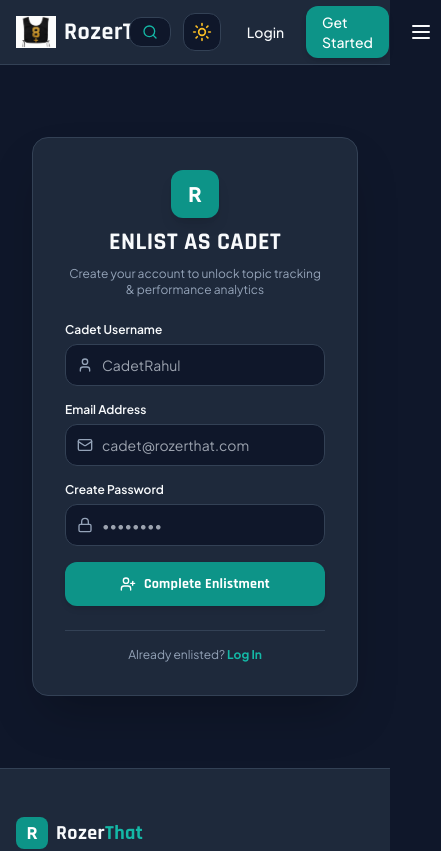
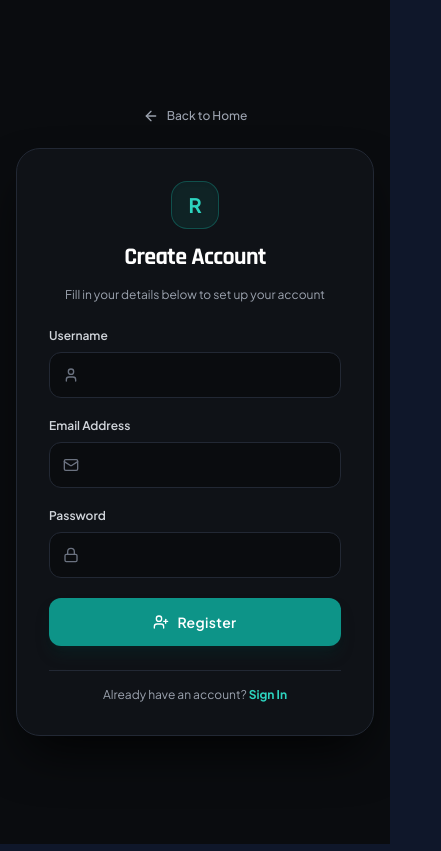
Before and after one commit to VCM-5105/Rozer_That, a React (Vite) app in the folder frontend/: page /register in a window 390 px wide. Shown: the top 851 px of the page, 441 px wide, since content can reach past the window. Built offline with nearby package versions, Linux system fonts and the light colour scheme; no server answers.

Commit message:
fixed login and register

```diff
--- a/frontend/src/App.jsx
+++ b/frontend/src/App.jsx
@@ -1,5 +1,5 @@
 import React, { useState } from 'react';
-import { BrowserRouter as Router, Routes, Route, Navigate } from 'react-router-dom';
+import { BrowserRouter as Router, Routes, Route, Navigate, useLocation } from 'react-router-dom';
 import { ThemeProvider } from './context/ThemeContext';
 import { AuthProvider, useAuth } from './context/AuthContext';
 import { GuestGuardProvider } from './context/GuestGuardContext';
@@ -27,7 +27,7 @@ import AdminDashboard from './pages/AdminDashboard';
 
 const ProtectedRoute = ({ children }) => {
   const { isAuthenticated, loading } = useAuth();
-  if (loading) return <div className="py-16 text-center">Verifying Cadet Identity...</div>;
+  if (loading) return <div className="py-16 text-center">Verifying Identity...</div>;
   if (!isAuthenticated) return <Navigate to="/login" replace />;
   return children;
 };
@@ -42,6 +42,23 @@ const AdminRoute = ({ children }) => {
 
 const AppContent = () => {
   const [searchOpen, setSearchOpen] = useState(false);
+  const location = useLocation();
+
+  const isAuthPage = ['/login', '/register', '/forgot-password'].includes(location.pathname);
+
+  if (isAuthPage) {
+    return (
+      <div className="min-h-screen w-full bg-[#0a0c0f] text-white flex flex-col justify-center items-center p-4">
+        <main className="w-full max-w-md">
+          <Routes>
+            <Route path="/login" element={<Login />} />
+            <Route path="/register" element={<Register />} />
+            <Route path="/forgot-password" element={<ForgotPassword />} />
+          </Routes>
+        </main>
+      </div>
+    );
+  }
 
   return (
     <div className="min-h-screen flex flex-col bg-[var(--bg-primary)] text-[var(--text-primary)] transition-colors duration-300">
@@ -54,9 +71,6 @@ const AppContent = () => {
         <main className="flex-1 min-w-0">
           <Routes>
             <Route path="/" element={<Home onOpenSearch={() => setSearchOpen(true)} />} />
-            <Route path="/login" element={<Login />} />
-            <Route path="/register" element={<Register />} />
-            <Route path="/forgot-password" element={<ForgotPassword />} />
             <Route path="/dashboard" element={<ProtectedRoute><Dashboard /></ProtectedRoute>} />
             <Route path="/sheets" element={<Sheets />} />
             <Route path="/sheets/:slug" element={<SheetDetail />} />
--- a/frontend/src/components/common/GuestGuardModal.jsx
+++ b/frontend/src/components/common/GuestGuardModal.jsx
@@ -29,12 +29,12 @@ const GuestGuardModal = () => {
             <ShieldAlert className="w-8 h-8" />
           </div>
 
-          <h3 className="text-xl font-bold text-[var(--text-primary)] mb-2 military-font uppercase tracking-wider">
-            Cadet Authentication Required
+          <h3 className="text-xl font-bold text-[var(--text-primary)] mb-2 uppercase tracking-wider">
+            Authentication Required
           </h3>
 
           <p className="text-sm text-[var(--text-secondary)] mb-6">
-            Guest cadets can read study sheets and articles freely. However, to <span className="font-semibold text-teal-500">{actionName || 'access personal tracking'}</span>, please log in or create a student account.
+            Guest users can read study sheets and articles freely. However, to <span className="font-semibold text-teal-500">{actionName || 'access personal tracking'}</span>, please log in or create an account.
           </p>
 
           <div className="flex flex-col gap-3">
--- a/frontend/src/components/quiz/QuizPlayer.jsx
+++ b/frontend/src/components/quiz/QuizPlayer.jsx
@@ -190,8 +190,8 @@ const QuizPlayer = ({ quizId, onBack }) => {
             <div className="w-16 h-16 mx-auto mb-4 rounded-full bg-teal-500/10 border border-teal-500/30 flex items-center justify-center text-teal-400">
               <Award className="w-10 h-10" />
             </div>
-            <h3 className="text-2xl font-extrabold text-[var(--text-primary)] military-font uppercase mb-1">
-              Quiz Completed Cadet!
+            <h3 className="text-2xl font-extrabold text-[var(--text-primary)] uppercase mb-1">
+              Quiz Completed!
             </h3>
             <p className="text-sm text-[var(--text-secondary)] mb-6">Here is your performance breakdown</p>
 
--- a/frontend/src/context/AuthContext.jsx
+++ b/frontend/src/context/AuthContext.jsx
@@ -51,8 +51,8 @@ export const AuthProvider = ({ children }) => {
     return res.data;
   };
 
-  const register = async (username, email, password) => {
-    const res = await API.post('/auth/register', { username, email, password });
+  const register = async (registrationData) => {
+    const res = await API.post('/auth/register', registrationData);
     const payload = res.data?.data || res.data;
     const { accessToken, refreshToken, user: userData } = payload;
 
--- a/frontend/src/pages/ForgotPassword.jsx
+++ b/frontend/src/pages/ForgotPassword.jsx
@@ -1,6 +1,6 @@
 import React, { useState } from 'react';
 import { Link } from 'react-router-dom';
-import { Mail, CheckCircle2, ShieldAlert } from 'lucide-react';
+import { Mail, CheckCircle2, AlertCircle, ArrowLeft } from 'lucide-react';
 import API from '../services/api';
 
 const ForgotPassword = () => {
@@ -19,44 +19,58 @@ const ForgotPassword = () => {
       const res = await API.post('/auth/forgot-password', { email });
       setMessage(res.data.message);
     } catch (err) {
-      setError(err.response?.data?.error || 'Password reset failed.');
+      setError(err.response?.data?.error || 'Password reset request failed.');
     } finally {
       setLoading(false);
     }
   };
 
   return (
-    <div className="min-h-[70vh] flex items-center justify-center py-12 px-4">
-      <div className="w-full max-w-md bg-[var(--bg-card)] border border-[var(--border-color)] rounded-2xl shadow-2xl p-8 space-y-6">
-        <div className="text-center space-y-2">
-          <h2 className="text-2xl font-bold text-[var(--text-primary)] military-font uppercase">Reset Password</h2>
-          <p className="text-xs text-[var(--text-secondary)]">Enter your registered email to receive password recovery instructions</p>
+    <div className="w-full flex flex-col items-center justify-center py-6">
+
+      {/* Back to Home Link */}
+      <Link
+        to="/"
+        className="inline-flex items-center gap-2 text-xs font-medium text-gray-400 hover:text-teal-400 mb-6 transition"
+      >
+        <ArrowLeft className="w-4 h-4" /> Back to Home
+      </Link>
+
+      <div className="w-full max-w-md bg-[#0f1217] border border-[#222834] rounded-3xl shadow-2xl shadow-black/80 p-8 sm:p-10 space-y-6">
+        <div className="text-center space-y-3">
+          <div className="w-12 h-12 mx-auto rounded-2xl bg-teal-500/10 border border-teal-500/30 flex items-center justify-center text-teal-400 font-bold text-xl shadow-inner">
+            R
+          </div>
+          <h2 className="text-2xl font-bold text-white tracking-tight">Reset Password</h2>
+          <p className="text-xs text-gray-400 leading-relaxed">Enter your registered email to receive password recovery instructions</p>
         </div>
 
         {message && (
-          <div className="p-3 rounded-xl bg-emerald-500/10 border border-emerald-500/30 text-emerald-500 text-xs flex items-center gap-2">
-            <CheckCircle2 className="w-4 h-4 flex-shrink-0" /> {message}
+          <div className="p-3.5 rounded-xl bg-emerald-500/10 border border-emerald-500/20 text-emerald-400 text-xs flex items-center gap-2 font-medium">
+            <CheckCircle2 className="w-4 h-4 flex-shrink-0" />
+            <span>{message}</span>
           </div>
         )}
 
         {error && (
-          <div className="p-3 rounded-xl bg-red-500/10 border border-red-500/30 text-red-500 text-xs flex items-center gap-2">
-            <ShieldAlert className="w-4 h-4 flex-shrink-0" /> {error}
+          <div className="p-3.5 rounded-xl bg-red-500/10 border border-red-500/20 text-red-400 text-xs flex items-center gap-2 font-medium">
+            <AlertCircle className="w-4 h-4 flex-shrink-0" />
+            <span>{error}</span>
           </div>
         )}
 
-        <form onSubmit={handleSubmit} className="space-y-4">
+        <form onSubmit={handleSubmit} className="space-y-5">
           <div>
-            <label className="block text-xs font-semibold text-[var(--text-primary)] mb-1.5">Registered Email</label>
+            <label className="block text-xs font-semibold text-gray-300 mb-2">Registered Email</label>
             <div className="relative">
-              <Mail className="w-4 h-4 text-[var(--text-secondary)] absolute left-3 top-1/2 -translate-y-1/2" />
+              <Mail className="w-4 h-4 text-gray-500 absolute left-3.5 top-1/2 -translate-y-1/2" />
               <input
                 type="email"
                 required
-                placeholder="cadet@rozerthat.com"
+                placeholder=""
                 value={email}
                 onChange={(e) => setEmail(e.target.value)}
-                className="w-full pl-9 pr-3 py-2.5 bg-[var(--bg-primary)] border border-[var(--border-color)] rounded-xl text-sm outline-none focus:border-teal-500 text-[var(--text-primary)]"
+                className="w-full pl-10 pr-4 py-3 bg-[#0a0c0f] border border-[#222834] rounded-xl text-sm outline-none focus:border-teal-500/80 focus:ring-1 focus:ring-teal-500/50 text-white transition"
               />
             </div>
           </div>
@@ -64,14 +78,14 @@ const ForgotPassword = () => {
           <button
             type="submit"
             disabled={loading}
-            className="w-full py-3 rounded-xl bg-teal-600 hover:bg-teal-700 text-white font-bold text-sm shadow-md transition cursor-pointer military-font tracking-wider"
+            className="w-full py-3.5 rounded-xl bg-teal-600 hover:bg-teal-500 disabled:opacity-50 text-white font-semibold text-sm shadow-lg shadow-teal-950/40 transition cursor-pointer flex items-center justify-center gap-2 tracking-wide"
           >
             {loading ? 'Sending Request...' : 'Request Password Reset'}
           </button>
         </form>
 
-        <div className="text-center pt-4 border-t border-[var(--border-color)] text-xs">
-          <Link to="/login" className="text-teal-500 font-bold hover:underline">Back to Login</Link>
+        <div className="text-center pt-4 border-t border-[#222834] text-xs text-gray-400">
+          <Link to="/login" className="text-teal-400 font-bold hover:underline">Back to Sign In</Link>
         </div>
       </div>
     </div>
--- a/frontend/src/pages/Login.jsx
+++ b/frontend/src/pages/Login.jsx
@@ -1,6 +1,6 @@
 import React, { useState } from 'react';
 import { Link, useNavigate } from 'react-router-dom';
-import { LogIn, Mail, Lock, ShieldAlert } from 'lucide-react';
+import { LogIn, Mail, Lock, AlertCircle, ArrowLeft } from 'lucide-react';
 import { useAuth } from '../context/AuthContext';
 
 const Login = () => {
@@ -22,61 +22,81 @@ const Login = () => {
     } catch (err) {
       console.error('Login Error Payload:', err.response);
       const serverMsg = err.response?.data?.message || err.response?.data?.error;
-      setError(serverMsg || 'Failed to login. Please check your credentials.');
+      setError(serverMsg || 'Failed to sign in. Please check your credentials.');
     } finally {
       setLoading(false);
     }
   };
 
   return (
-    <div className="min-h-[75vh] flex items-center justify-center py-12 px-4">
-      <div className="w-full max-w-md bg-[var(--bg-card)] border border-[var(--border-color)] rounded-2xl shadow-2xl p-8 space-y-6">
-        <div className="text-center space-y-2">
-          <div className="w-12 h-12 mx-auto rounded-xl bg-teal-600 flex items-center justify-center text-white font-black text-xl shadow-lg">
-            R
-          </div>
-          <h2 className="text-2xl font-bold text-[var(--text-primary)] military-font uppercase">
-            Cadet Login
+    <div className="w-full flex flex-col items-center justify-center py-6">
+
+      {/* Back to Home Link */}
+      <Link
+        to="/"
+        className="inline-flex items-center gap-2 text-xs font-medium text-gray-400 hover:text-teal-400 mb-6 transition"
+      >
+        <ArrowLeft className="w-4 h-4" /> Back to Home
+      </Link>
+
+      <div className="w-full max-w-md bg-[#0f1217] border border-[#222834] rounded-3xl shadow-2xl shadow-black/80 p-8 sm:p-10 space-y-6">
+
+        {/* Header */}
+        <div className="text-center space-y-3">
+
+          <h2 className="text-2xl font-bold text-white tracking-tight">
+            Sign In
           </h2>
-          <p className="text-xs text-[var(--text-secondary)]">Enter your credentials to access your preparation dashboard</p>
+          <p className="text-xs text-gray-400 leading-relaxed">
+            Enter your credentials to access your account
+          </p>
         </div>
 
+        {/* Error Notification */}
         {error && (
-          <div className="p-3 rounded-xl bg-red-500/10 border border-red-500/30 text-red-500 text-xs flex items-center gap-2">
-            <ShieldAlert className="w-4 h-4 flex-shrink-0" /> {error}
+          <div className="p-3.5 rounded-xl bg-red-500/10 border border-red-500/20 text-red-400 text-xs flex items-center gap-2 font-medium">
+            <AlertCircle className="w-4 h-4 flex-shrink-0" />
+            <span>{error}</span>
           </div>
         )}
 
-        <form onSubmit={handleSubmit} className="space-y-4">
+        {/* Form */}
+        <form onSubmit={handleSubmit} className="space-y-5">
           <div>
-            <label className="block text-xs font-semibold text-[var(--text-primary)] mb-1.5">Email Address</label>
+            <label className="block text-xs font-semibold text-gray-300 mb-2">
+              Email Address
+            </label>
             <div className="relative">
-              <Mail className="w-4 h-4 text-[var(--text-secondary)] absolute left-3 top-1/2 -translate-y-1/2" />
+              <Mail className="w-4 h-4 text-gray-500 absolute left-3.5 top-1/2 -translate-y-1/2" />
               <input
                 type="email"
                 required
-                placeholder="cadet@rozerthat.com"
+                placeholder="Enter your Email"
                 value={email}
                 onChange={(e) => setEmail(e.target.value)}
-                className="w-full pl-9 pr-3 py-2.5 bg-[var(--bg-primary)] border border-[var(--border-color)] rounded-xl text-sm outline-none focus:border-teal-500 text-[var(--text-primary)]"
+                className="w-full pl-10 pr-4 py-3 bg-[#0a0c0f] border border-[#222834] rounded-xl text-sm outline-none focus:border-teal-500/80 focus:ring-1 focus:ring-teal-500/50 text-white transition"
               />
             </div>
           </div>
 
           <div>
-            <div className="flex justify-between items-center mb-1.5">
-              <label className="text-xs font-semibold text-[var(--text-primary)]">Password</label>
-              <Link to="/forgot-password" className="text-xs text-teal-500 hover:underline">Forgot password?</Link>
+            <div className="flex justify-between items-center mb-2">
+              <label className="text-xs font-semibold text-gray-300">
+                Password
+              </label>
+              <Link to="/forgot-password" className="text-xs text-teal-400 hover:underline font-medium">
+                Forgot password?
+              </Link>
             </div>
             <div className="relative">
-              <Lock className="w-4 h-4 text-[var(--text-secondary)] absolute left-3 top-1/2 -translate-y-1/2" />
+              <Lock className="w-4 h-4 text-gray-500 absolute left-3.5 top-1/2 -translate-y-1/2" />
               <input
                 type="password"
                 required
-                placeholder="••••••••"
+                placeholder="Password"
                 value={password}
                 onChange={(e) => setPassword(e.target.value)}
-                className="w-full pl-9 pr-3 py-2.5 bg-[var(--bg-primary)] border border-[var(--border-color)] rounded-xl text-sm outline-none focus:border-teal-500 text-[var(--text-primary)]"
+                className="w-full pl-10 pr-4 py-3 bg-[#0a0c0f] border border-[#222834] rounded-xl text-sm outline-none focus:border-teal-500/80 focus:ring-1 focus:ring-teal-500/50 text-white transition"
               />
             </div>
           </div>
@@ -84,14 +104,19 @@ const Login = () => {
           <button
             type="submit"
             disabled={loading}
-            className="w-full py-3 rounded-xl bg-teal-600 hover:bg-teal-700 text-white font-bold text-sm shadow-md transition cursor-pointer flex items-center justify-center gap-2 military-font tracking-wider"
+            className="w-full py-3.5 rounded-xl bg-teal-600 hover:bg-teal-500 disabled:opacity-50 text-white font-semibold text-sm shadow-lg shadow-teal-950/40 transition cursor-pointer flex items-center justify-center gap-2 tracking-wide"
           >
-            <LogIn className="w-4 h-4" /> {loading ? 'Authenticating...' : 'Sign In to Dashboard'}
+            <LogIn className="w-4 h-4" />
+            {loading ? 'Signing In...' : 'Sign In'}
           </button>
         </form>
 
-        <div className="text-center pt-4 border-t border-[var(--border-color)] text-xs text-[var(--text-secondary)]">
-          Don't have an account? <Link to="/register" className="text-teal-500 font-bold hover:underline">Register Now</Link>
+        {/* Footer Link */}
+        <div className="text-center pt-4 border-t border-[#222834] text-xs text-gray-400">
+          Don't have an account?{' '}
+          <Link to="/register" className="text-teal-400 font-bold hover:underline">
+            Register
+          </Link>
         </div>
       </div>
     </div>
--- a/frontend/src/pages/Register.jsx
+++ b/frontend/src/pages/Register.jsx
@@ -1,6 +1,6 @@
 import React, { useState } from 'react';
 import { Link, useNavigate } from 'react-router-dom';
-import { UserPlus, User, Mail, Lock, ShieldAlert } from 'lucide-react';
+import { UserPlus, User, Mail, Lock, AlertCircle, ArrowLeft } from 'lucide-react';
 import { useAuth } from '../context/AuthContext';
 
 const Register = () => {
@@ -18,78 +18,100 @@ const Register = () => {
     setLoading(true);
 
     try {
-      await register(username, email, password);
+      await register({ username, email, password });
       navigate('/dashboard');
     } catch (err) {
       console.error('Registration Error Payload:', err.response);
       const serverMsg = err.response?.data?.message || err.response?.data?.error;
-      setError(serverMsg || 'Registration failed. Check network or database connection.');
+      setError(serverMsg || 'Registration failed. Check network or connection details.');
     } finally {
       setLoading(false);
     }
   };
 
   return (
-    <div className="min-h-[75vh] flex items-center justify-center py-12 px-4">
-      <div className="w-full max-w-md bg-[var(--bg-card)] border border-[var(--border-color)] rounded-2xl shadow-2xl p-8 space-y-6">
-        <div className="text-center space-y-2">
-          <div className="w-12 h-12 mx-auto rounded-xl bg-teal-600 flex items-center justify-center text-white font-black text-xl shadow-lg">
+    <div className="w-full flex flex-col items-center justify-center py-6">
+
+      {/* Back to Home Link */}
+      <Link
+        to="/"
+        className="inline-flex items-center gap-2 text-xs font-medium text-gray-400 hover:text-teal-400 mb-6 transition"
+      >
+        <ArrowLeft className="w-4 h-4" /> Back to Home
+      </Link>
+
+      <div className="w-full max-w-md bg-[#0f1217] border border-[#222834] rounded-3xl shadow-2xl shadow-black/80 p-8 sm:p-10 space-y-6">
+
+        {/* Header */}
+        <div className="text-center space-y-3">
+          <div className="w-12 h-12 mx-auto rounded-2xl bg-teal-500/10 border border-teal-500/30 flex items-center justify-center text-teal-400 font-bold text-xl shadow-inner">
             R
           </div>
-          <h2 className="text-2xl font-bold text-[var(--text-primary)] military-font uppercase">
-            Enlist as Cadet
+          <h2 className="text-2xl font-bold text-white tracking-tight">
+            Create Account
           </h2>
-          <p className="text-xs text-[var(--text-secondary)]">Create your account to unlock topic tracking & performance analytics</p>
+          <p className="text-xs text-gray-400 leading-relaxed">
+            Fill in your details below to set up your account
+          </p>
         </div>
 
+        {/* Error Notification */}
         {error && (
-          <div className="p-3 rounded-xl bg-red-500/10 border border-red-500/30 text-red-500 text-xs flex items-center gap-2">
-            <ShieldAlert className="w-4 h-4 flex-shrink-0" /> {error}
+          <div className="p-3.5 rounded-xl bg-red-500/10 border border-red-500/20 text-red-400 text-xs flex items-center gap-2 font-medium">
+            <AlertCircle className="w-4 h-4 flex-shrink-0" />
+            <span>{error}</span>
           </div>
         )}
 
-        <form onSubmit={handleSubmit} className="space-y-4">
+        {/* Form */}
+        <form onSubmit={handleSubmit} className="space-y-5">
           <div>
-            <label className="block text-xs font-semibold text-[var(--text-primary)] mb-1.5">Cadet Username</label>
+            <label className="block text-xs font-semibold text-gray-300 mb-2">
+              Username
+            </label>
             <div className="relative">
-              <User className="w-4 h-4 text-[var(--text-secondary)] absolute left-3 top-1/2 -translate-y-1/2" />
+              <User className="w-4 h-4 text-gray-500 absolute left-3.5 top-1/2 -translate-y-1/2" />
               <input
                 type="text"
                 required
-                placeholder="CadetRahul"
+                placeholder=""
                 value={username}
                 onChange={(e) => setUsername(e.target.value)}
-                className="w-full pl-9 pr-3 py-2.5 bg-[var(--bg-primary)] border border-[var(--border-color)] rounded-xl text-sm outline-none focus:border-teal-500 text-[var(--text-primary)]"
+                className="w-full pl-10 pr-4 py-3 bg-[#0a0c0f] border border-[#222834] rounded-xl text-sm outline-none focus:border-teal-500/80 focus:ring-1 focus:ring-teal-500/50 text-white transition"
               />
             </div>
           </div>
 
           <div>
-            <label className="block text-xs font-semibold text-[var(--text-primary)] mb-1.5">Email Address</label>
+            <label className="block text-xs font-semibold text-gray-300 mb-2">
+              Email Address
+            </label>
             <div className="relative">
-              <Mail className="w-4 h-4 text-[var(--text-secondary)] absolute left-3 top-1/2 -translate-y-1/2" />
+              <Mail className="w-4 h-4 text-gray-500 absolute left-3.5 top-1/2 -translate-y-1/2" />
               <input
                 type="email"
                 required
-                placeholder="cadet@rozerthat.com"
+                placeholder=""
                 value={email}
                 onChange={(e) => setEmail(e.target.value)}
-                className="w-full pl-9 pr-3 py-2.5 bg-[var(--bg-primary)] border border-[var(--border-color)] rounded-xl text-sm outline-none focus:border-teal-500 text-[var(--text-primary)]"
+                className="w-full pl-10 pr-4 py-3 bg-[#0a0c0f] border border-[#222834] rounded-xl text-sm outline-none focus:border-teal-500/80 focus:ring-1 focus:ring-teal-500/50 text-white transition"
               />
             </div>
           </div>
 
           <div>
-            <label className="block text-xs font-semibold text-[var(--text-primary)] mb-1.5">Create Password</label>
+            <label className="block text-xs font-semibold text-gray-300 mb-2">
+              Password
+            </label>
             <div className="relative">
-              <Lock className="w-4 h-4 text-[var(--text-secondary)] absolute left-3 top-1/2 -translate-y-1/2" />
+              <Lock className="w-4 h-4 text-gray-500 absolute left-3.5 top-1/2 -translate-y-1/2" />
               <input
                 type="password"
                 required
-                placeholder="••••••••"
+                placeholder=""
                 value={password}
                 onChange={(e) => setPassword(e.target.value)}
-                className="w-full pl-9 pr-3 py-2.5 bg-[var(--bg-primary)] border border-[var(--border-color)] rounded-xl text-sm outline-none focus:border-teal-500 text-[var(--text-primary)]"
+                className="w-full pl-10 pr-4 py-3 bg-[#0a0c0f] border border-[#222834] rounded-xl text-sm outline-none focus:border-teal-500/80 focus:ring-1 focus:ring-teal-500/50 text-white transition"
               />
             </div>
           </div>
@@ -97,14 +119,19 @@ const Register = () => {
           <button
             type="submit"
             disabled={loading}
-            className="w-full py-3 rounded-xl bg-teal-600 hover:bg-teal-700 text-white font-bold text-sm shadow-md transition cursor-pointer flex items-center justify-center gap-2 military-font tracking-wider"
+            className="w-full py-3.5 rounded-xl bg-teal-600 hover:bg-teal-500 disabled:opacity-50 text-white font-semibold text-sm shadow-lg shadow-teal-950/40 transition cursor-pointer flex items-center justify-center gap-2 tracking-wide"
           >
-            <UserPlus className="w-4 h-4" /> {loading ? 'Enlisting...' : 'Complete Enlistment'}
+            <UserPlus className="w-4 h-4" />
+            {loading ? 'Creating Account...' : 'Register'}
           </button>
         </form>
 
-        <div className="text-center pt-4 border-t border-[var(--border-color)] text-xs text-[var(--text-secondary)]">
-          Already enlisted? <Link to="/login" className="text-teal-500 font-bold hover:underline">Log In</Link>
+        {/* Footer Link */}
+        <div className="text-center pt-4 border-t border-[#222834] text-xs text-gray-400">
+          Already have an account?{' '}
+          <Link to="/login" className="text-teal-400 font-bold hover:underline">
+            Sign In
+          </Link>
         </div>
       </div>
     </div>
```
Also changed, not shown: frontend/src/pages/Dashboard.jsx (+5 -5 lines), 2 other files (tests, documents, lock files or other folders).
